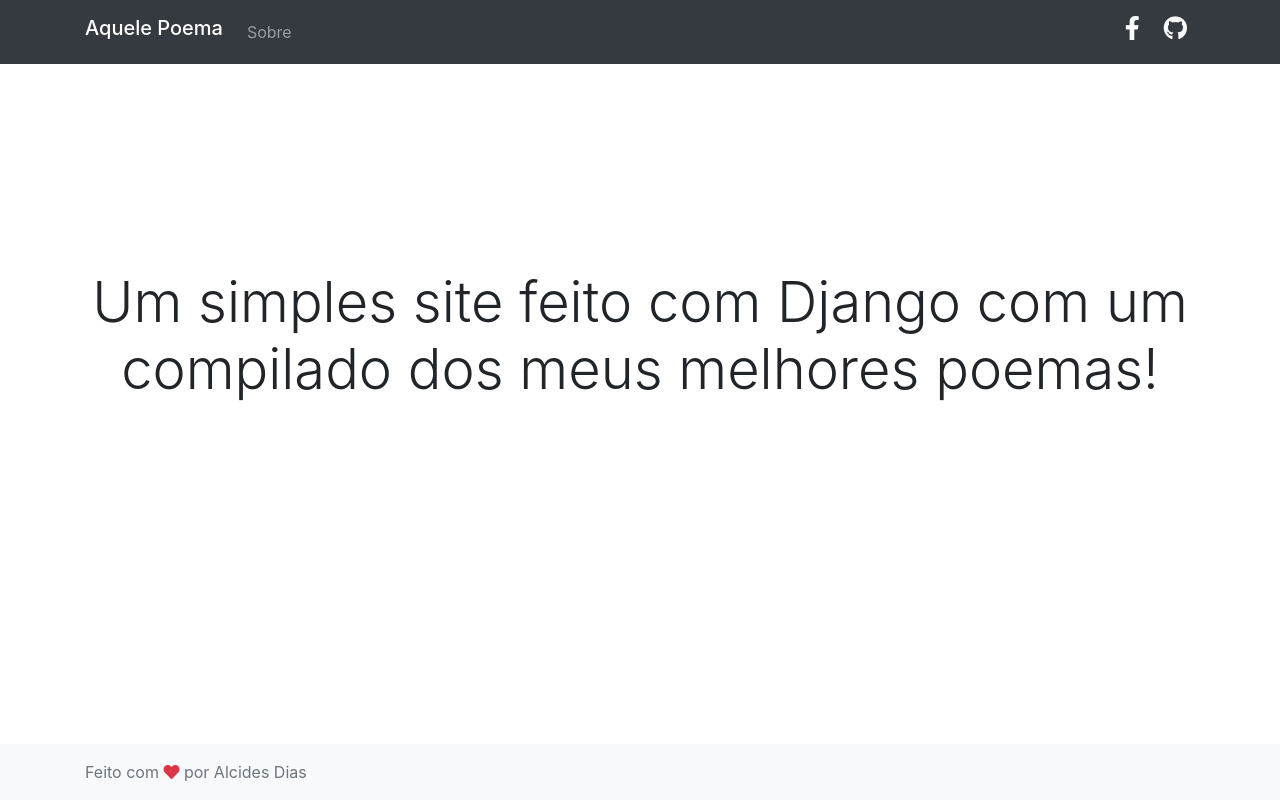
After one commit to Arushidesu/poemablog, a Django app: page /sobre/ in a window 1280 px wide. The commit adds this page. Run offline with Django 3.2, Linux system fonts and the light colour scheme; some libraries are stand-ins or nearby versions.

Commit message:
Adicionado url sobre

```diff
--- a/blog/templates/blog/base.html
+++ b/blog/templates/blog/base.html
@@ -18,7 +18,7 @@
         <nav class="navbar navbar-expand-lg navbar-dark bg-dark">
             <div class="container">
 
-                <a href="#" class="navbar-brand h1">Aquele Poema</a>
+                <a href="{% url 'index' %}" class="navbar-brand h1">Aquele Poema</a>
 
                 <button class="navbar-toggler" type="button" data-toggle="collapse" data-target="#navbarsite">
                     <span class="navbar-toggler-icon"></span>
@@ -29,15 +29,7 @@
                     <ul class="navbar-nav mr-auto">
 
                         <li class="nav-item">
-                            <a href="#" class="nav-link">Início</a>
-                        </li>
-
-                        <li class="nav-item">
-                            <a href="#" class="nav-link">Contato</a>
-                        </li>
-
-                        <li class="nav-item">
-                            <a href="#" class="nav-link">Sobre</a>
+                            <a href="{% url 'sobre' %}" class="nav-link">Sobre</a>
                         </li>
 
                     </ul>
@@ -57,7 +49,7 @@
         </nav>
     </header>
 
-    <main class="flex-shrink-0 mb-3">
+    <main class="flex-shrink-0 mb-3 h-100">
         <div role="main" class="container">
             <div class="row">
             {% block content %}
--- /dev/null
+++ b/blog/templates/blog/sobre.html
@@ -0,0 +1,5 @@
+{% extends 'blog/base.html' %}
+
+{% block content %}
+    <h1 class="text-center display-4 mx-3 mb-3" style="margin-top: 18%">Um simples site feito com Django com um compilado dos meus melhores poemas!</h1>
+{% endblock %}
--- a/blog/urls.py
+++ b/blog/urls.py
@@ -4,4 +4,5 @@ from . import views
 urlpatterns = [
     path('', views.index, name='index'),
     path('post/<int:pk>/', views.post_detail, name='post_detail'),
+    path('sobre/', views.sobre, name='sobre')
 ]
--- a/blog/views.py
+++ b/blog/views.py
@@ -10,3 +10,6 @@ def index(request):
 def post_detail(request, pk):
     post = get_object_or_404(Post, pk=pk)
     return render(request, 'blog/post_detail.html', {'post': post})
+
+def sobre(request):
+    return render(request, 'blog/sobre.html', {})
```
